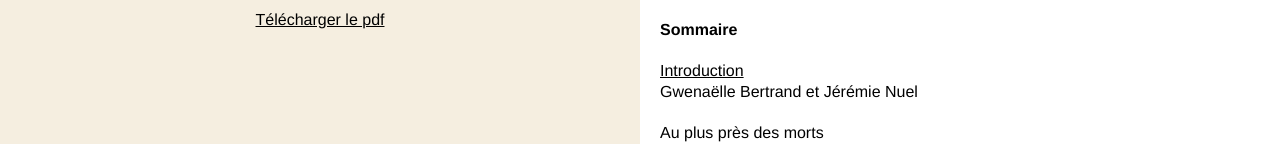
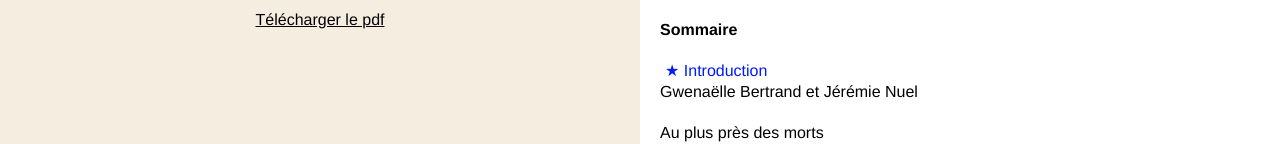
Before and after one commit to jeremien/proforma.lespressesdurl.net, a Nuxt app: page / in a window 1280 px wide. Shown: the part 499-643 px from the top of the page. Built offline with nearby package versions, Linux system fonts and the light colour scheme.

Commit message:
corrections link

```diff
--- a/components/Droite.vue
+++ b/components/Droite.vue
@@ -68,7 +68,18 @@ export default {
   }
 
   .link {
-    text-decoration: underline;
+    /* text-decoration: underline; */
     cursor: pointer;
+    /* border-left: 1px solid red; */
+    padding-left: 5px;
+    color: #001aff;
+  }
+
+  .link::before {
+    content: '★ ';
+  }
+
+  .link:hover {
+    color: black;
   }
 </style>
```
